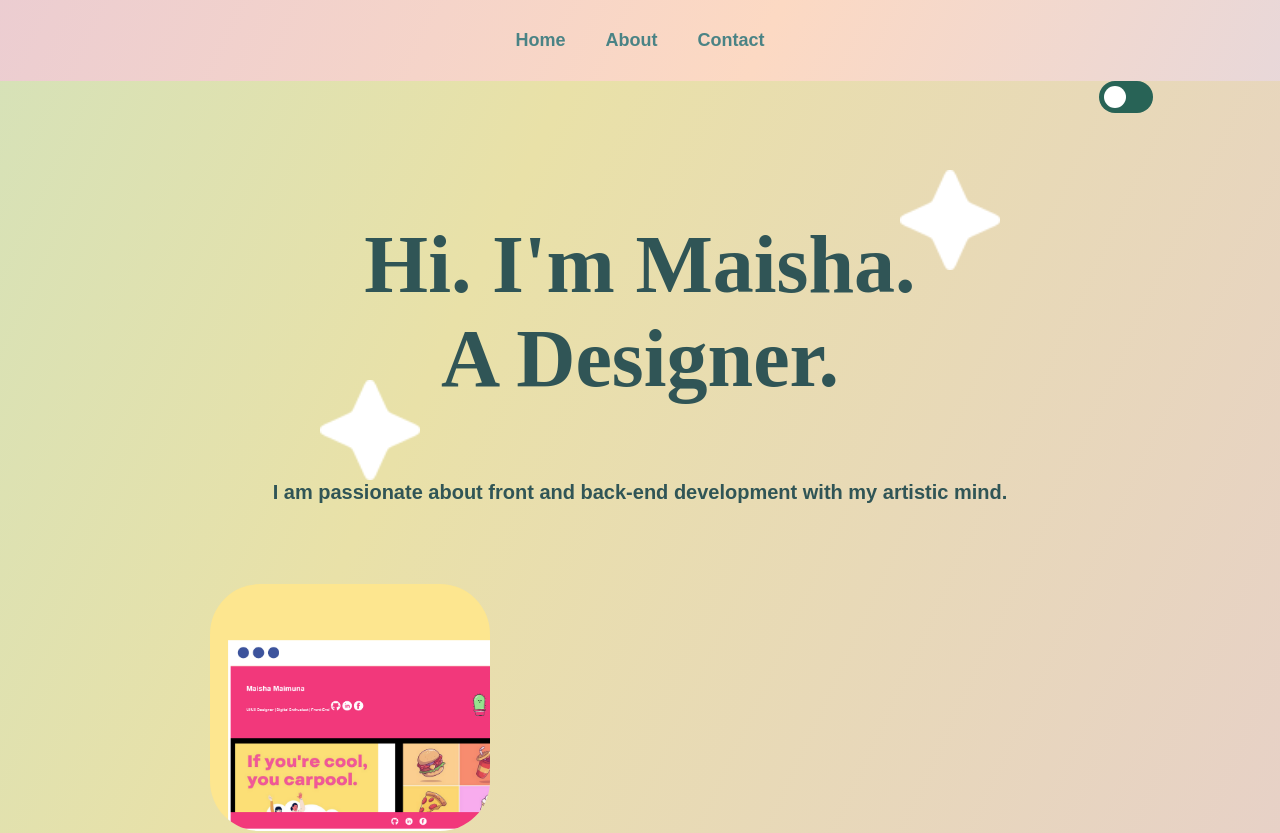
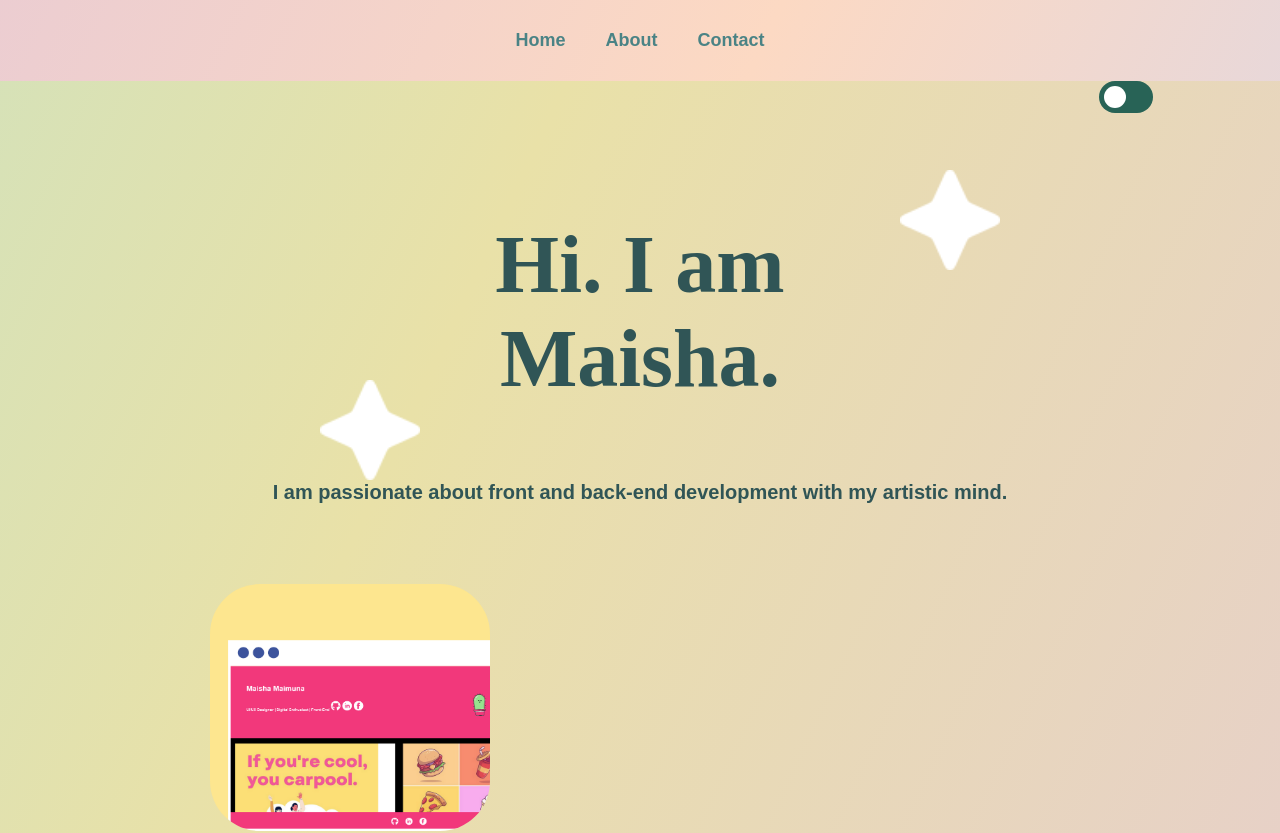
Before and after one commit to maishapriyota/react.github.io, a React (Create React App) app: page / in a window 1280 px wide. Shown: the top 833 px of the page. Built offline with nearby package versions, Linux system fonts and the light colour scheme; a web font is replaced by a local one.

Commit message:
Update home.js

```diff
--- a/src/pages/home.js
+++ b/src/pages/home.js
@@ -40,7 +40,7 @@ class Home extends React.Component {
 
           <div className="container">
             <div className="overflow-hidden">
-              <h1 className="drop-in-2"> Hi. I'm Maisha. <br /> A Designer. </h1>
+              <h1 className="drop-in-2"> Hi. I am <br /> Maisha.  </h1>
               <div><img className="icon" id="icon" src={sparkPhoto} alt='spark' /></div>
             </div>
             <div className="overflow-hidden">
```
